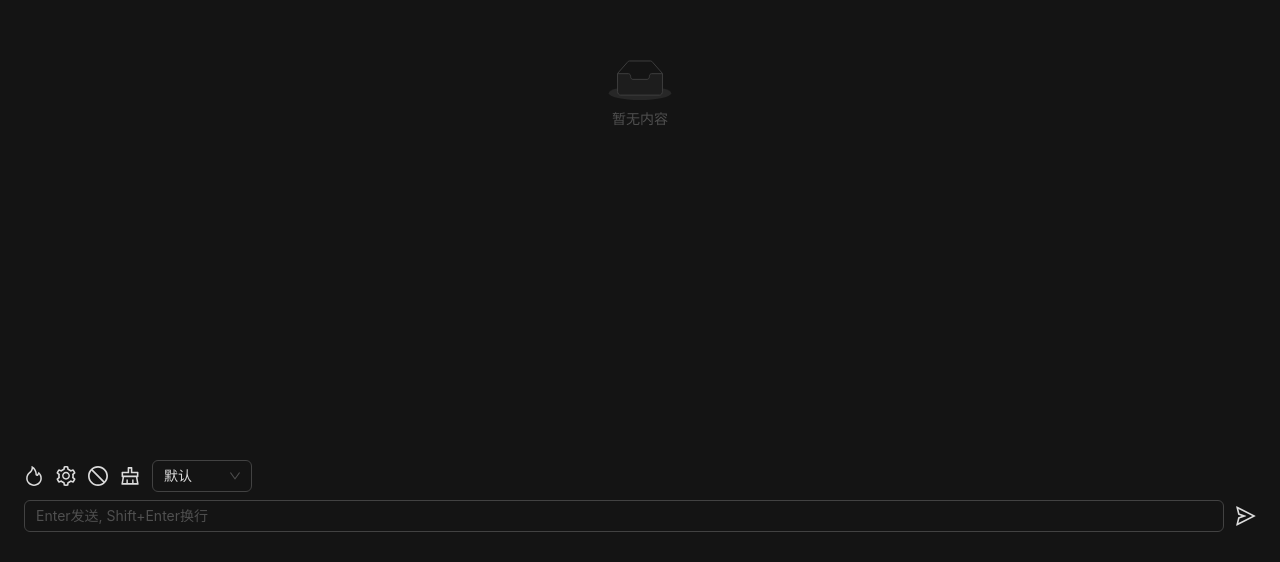
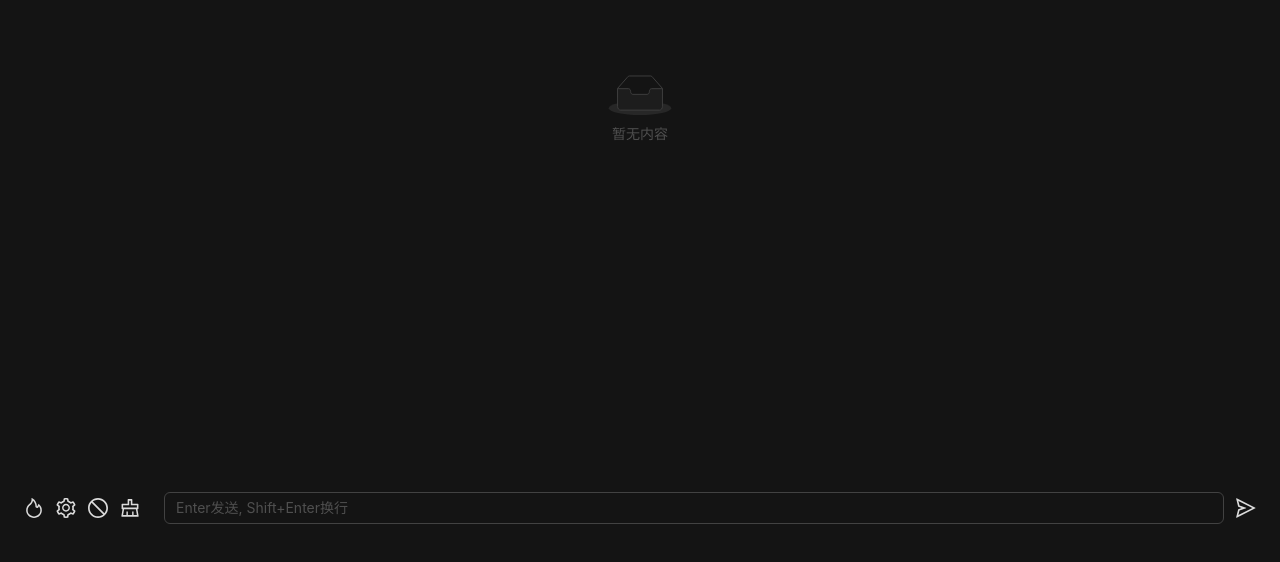
Before and after one commit to wuweinero/mini-ai-pilot, a Vue app in the folder chat-layout/: page / in a window 1280 px wide. Shown: the part 238-800 px from the top of the page. Built offline with nearby package versions, Linux system fonts and the light colour scheme; what md-editor-v3 would draw is missing.

Commit message:
update layout

```diff
--- a/chat-layout/src/views/Home.vue
+++ b/chat-layout/src/views/Home.vue
@@ -14,13 +14,6 @@
         <a-tooltip title="清除聊天">
           <ClearOutlined @click="clearHistory" style="font-size: 20px; margin-right: 12px;" />
         </a-tooltip>
-        <a-select v-model:value="selectedMode" style="width: 100px;">
-          <a-select-option value="默认">默认</a-select-option>
-          <a-select-option value="完整代码">完整代码</a-select-option>
-          <a-select-option value="片段修改">片段修改</a-select-option>
-        </a-select>
-      </div>
-      <div class="question-box">
         <a-textarea v-model:value="userMessage" placeholder="Enter发送, Shift+Enter换行"
               :auto-size="{maxRows: 10, minRows: 1}"
               style="flex:1; margin:0 12px;" allowClear
@@ -33,7 +26,6 @@
         </a-tooltip>
       </div>
     </div>
-
 
     <div class="display-box" v-if="history.length > 0" ref="displayBox">
       <template v-for="(message, index) in history" :key="index">
@@ -131,7 +123,6 @@ const isFetching = ref(false);
 const isModalVisible = ref(false);
 const fileTreeData = ref([]);
 const clickedFiles = ref([]);
-const selectedMode = ref("默认");
 const allowAutoScroll = ref(true);
 
 const instantSetting = () => {
@@ -183,11 +174,6 @@ const sendMessage = (reflag) => {
   if (!reflag) {
     if (!userMessage.value) return;
     let content = userMessage.value;
-    if (selectedMode.value.includes('完整')) {
-      content += `\n\n请根据上下文，生成完整的代码。`;
-    }else if(selectedMode.value.includes('片段')){
-      content += `\n\n只需要告诉我应该怎么修改，不需要生成完整的代码。`;
-    }
     history.value.push({ role: 'user', content: content });
     userMessage.value = '';
   } else {
@@ -325,6 +311,8 @@ const updateClickedFiles = () => {
   bottom: 30px;
   z-index: 999;
   background-color: #141414;
+  display: flex;
+  align-items: center;
 }
 
 .mode-box {
@@ -332,11 +320,7 @@ const updateClickedFiles = () => {
   align-items: center;
   margin-bottom: 8px;
   padding-left: 12px;
-}
-
-.question-box {
-  display: flex;
-  align-items: center;
+  width: 100%;
 }
 
 .display-box {
@@ -349,7 +333,7 @@ const updateClickedFiles = () => {
   display: flex;
   justify-content: center;
   align-items: center;
-  height: calc(100vh - 120px);
+  height: calc(100vh - 90px);
 }
 
 .pre-container {
--- a/package.json
+++ b/package.json
@@ -7,7 +7,7 @@
   },
   "icon": "logo.png",
   "publisher": "wuweinero",
-  "version": "2.3.6",
+  "version": "2.3.7",
   "engines": {
     "vscode": "^1.85.0"
   },
```
Also changed, not shown: 7 other files (tests, documents, lock files or other folders).
